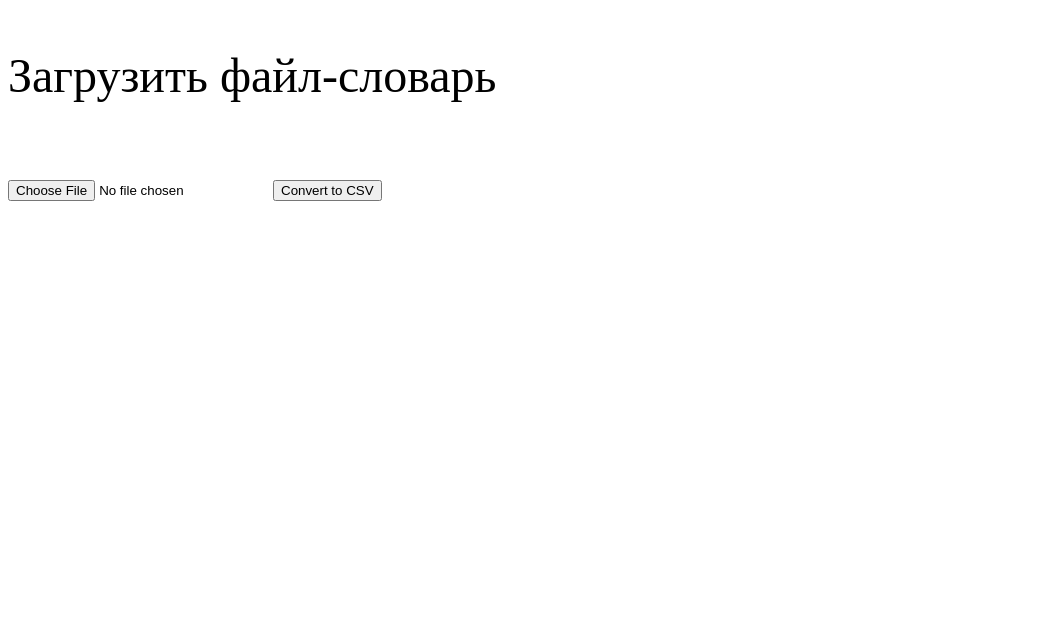
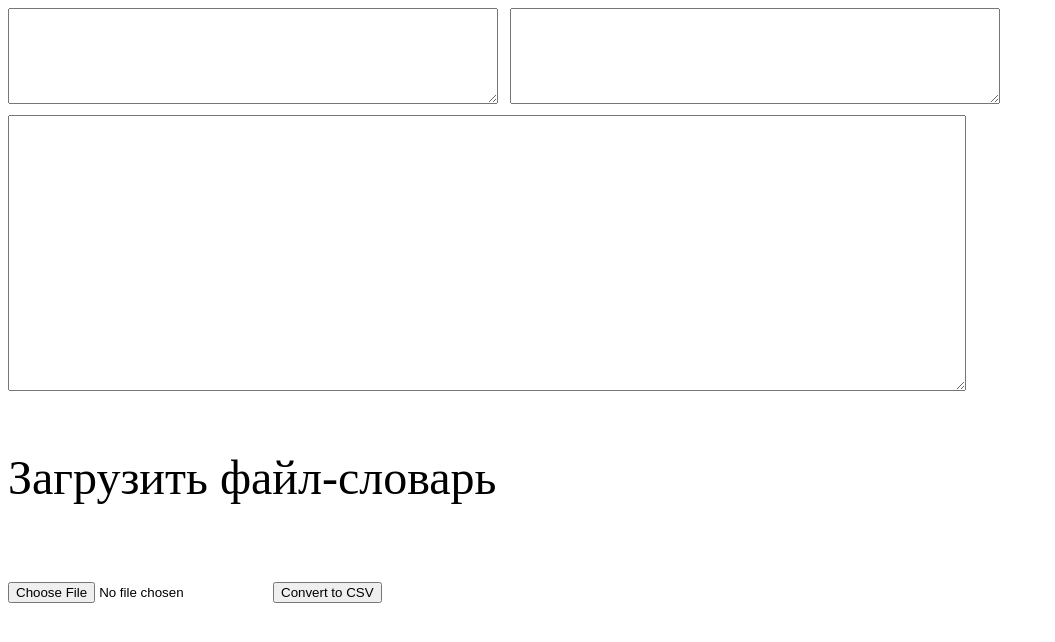
Before and after one commit to meteysh/english, a plain HTML site: page index.html in a window 1280 px wide. Shown: the whole page, without its empty margins (0-1055 px from the left). Drawn offline with Linux system fonts and the light colour scheme.

Commit message:
added text areas

```diff
--- a/index.html
+++ b/index.html
@@ -10,8 +10,10 @@
     </style>
 </head>
 <body onload="translateWords()">
-    <p><span id="word"></span></p>
-    <p><span id="translation"></span></p>
+<textarea id="word" rows="5" cols="50" style="font-size: 40%;"></textarea>
+<textarea id="translation" rows="5" cols="50" style="font-size: 40%;"></textarea>
+<textarea id="output" rows="15" cols="100" style="font-size: 40%;"></textarea>
+<!--    <p><span id="translation"></span></p>-->
     <p><span id="error"></span></p>
     <input type="file" id="fileUpload" accept=".txt">
     <button onclick="downloadCSV()">Convert to CSV</button>
```
